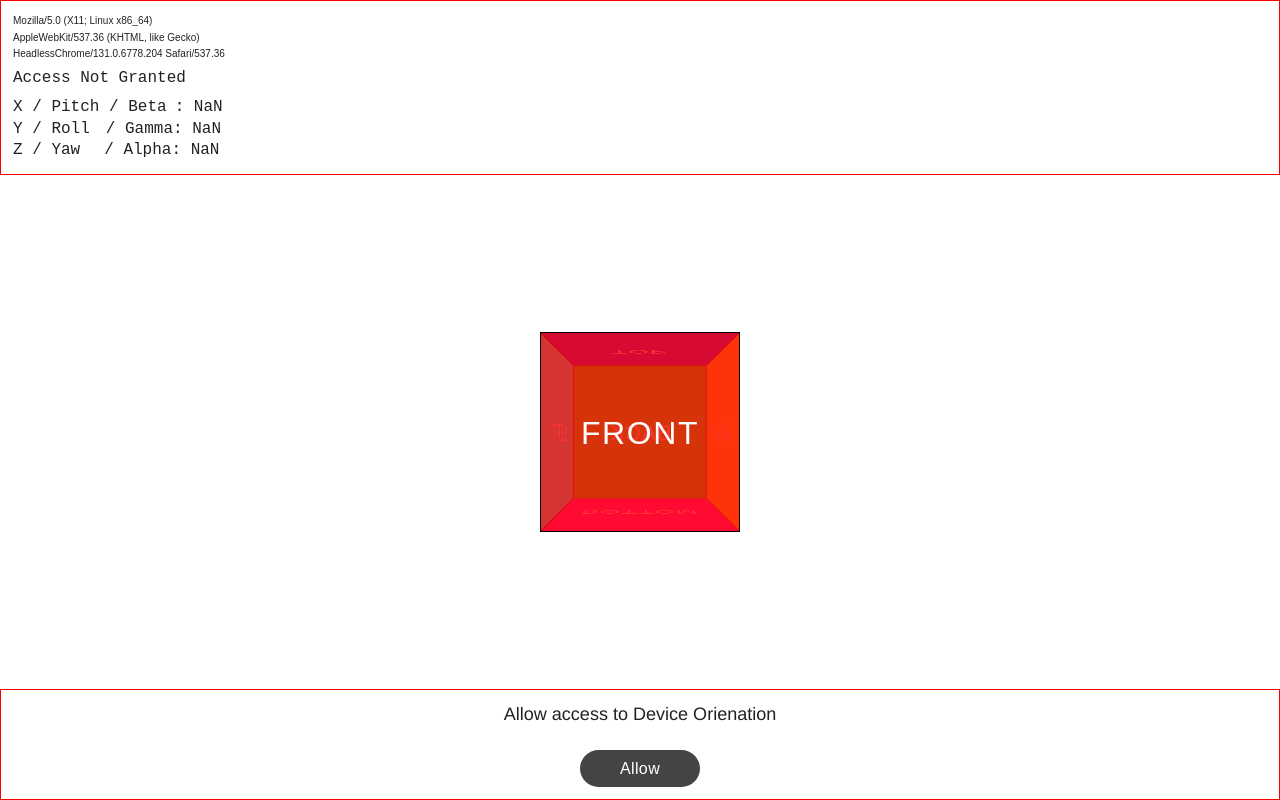
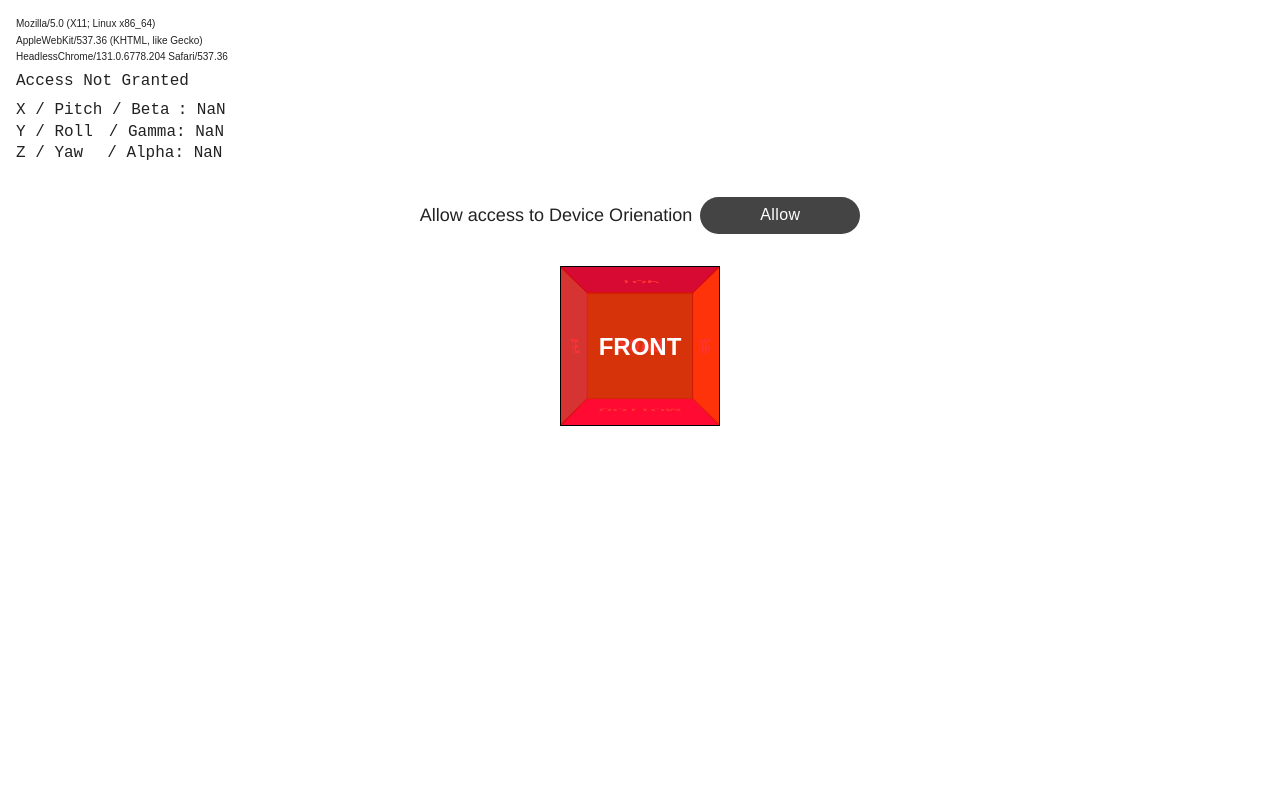
Before and after one commit to Tivo389/100_200809-device-orientation, a React (Create React App) app: page / in a window 1280 px wide. Built offline with nearby package versions, Linux system fonts and the light colour scheme.

Commit message:
200820 / 200816_rotateCube - Cube now rotates - Proceed to review code and sync coordinates better.

```diff
--- a/src/components/DeviceOrientation.js
+++ b/src/components/DeviceOrientation.js
@@ -5,7 +5,7 @@ class DeviceOrientation extends Component {
   // LIFECYCLE METHODS
   componentDidMount() {
     this.handleUserAgentString();
-    window.requestAnimationFrame(this.logCoordinates);
+    window.requestAnimationFrame(this.handleDeviceOrientation);
   }
   componentDidUpdate() {}
   componentWillUnmount() {}
@@ -28,17 +28,6 @@ class DeviceOrientation extends Component {
             Z / Yaw&ensp;&ensp;&ensp;/ Alpha: <span className="coordinatesZ">–</span>
           </p>
         </div>
-        {/* 3D BOX */}
-        <div class="cubeContainer">
-          <div class="cube">
-            <div class="cube__face cube__face--front">front</div>
-            <div class="cube__face cube__face--back">back</div>
-            <div class="cube__face cube__face--right">right</div>
-            <div class="cube__face cube__face--left">left</div>
-            <div class="cube__face cube__face--top">top</div>
-            <div class="cube__face cube__face--bottom">bottom</div>
-          </div>
-        </div>
         {/* ACTIVATION SECTION */}
         <div className="activationContainer">
           <p>Allow access to Device Orienation</p>
@@ -48,16 +37,29 @@ class DeviceOrientation extends Component {
               Allow
           </div>
         </div>
+        {/* 3D BOX */}
+        <div className="cubeContainer">
+          <div className="cube">
+            <div className="cubeFace cubeFaceFront">front</div>
+            <div className="cubeFace cubeFaceBack">back</div>
+            <div className="cubeFace cubeFaceRight">right</div>
+            <div className="cubeFace cubeFaceLeft">left</div>
+            <div className="cubeFace cubeFaceTop">top</div>
+            <div className="cubeFace cubeFaceBottom">bottom</div>
+          </div>
+        </div>
       </div>
     );
   }
 
   // FUNCTION: BASIC EXPLANATION HERE
-  // - Display the user string with better line-breaks.
-  handleUserAgentString = () => {
-    const target = document.querySelector('.userAgent');
-    const content = navigator.userAgent.replace(/[)]\s/g, ')<br>');
-    target.insertAdjacentHTML('afterbegin', content);
+  // -
+  applyCoordinatesToCube = (xValue, yValue, zValue) => {
+    console.log(`xValue: ${xValue}`);
+    console.log(`yValue: ${yValue}`);
+    console.log(`zValue: ${zValue}`);
+    let domCube =  document.querySelector('.cube');
+    domCube.style.transform = `translateZ(-100px) rotateX(${xValue}deg) rotateY(${yValue}deg) rotateZ(${zValue}deg)`;
   };
   // - On button click determine the device type and return a response
   handleButtonClick = () => {
@@ -66,18 +68,37 @@ class DeviceOrientation extends Component {
     if (iOSDevice && likelyToBeMobileDevice) {
       DeviceOrientationEvent.requestPermission().then(permissionState => {
         if (permissionState === 'granted') {
-          window.addEventListener('deviceorientation', throttle(this.logCoordinates, 500), true);
+          window.addEventListener('deviceorientation', throttle(this.handleDeviceOrientation, 10), true);
         }
       })
       .catch(console.error);
       this.updateDeviceStatus('Access Granted');
     } else if (likelyToBeMobileDevice) {
-      window.addEventListener('deviceorientation', throttle(this.logCoordinates, 500), true);
+      window.addEventListener('deviceorientation', throttle(this.handleDeviceOrientation, 10), true);
       this.updateDeviceStatus('Access Granted');
     } else {
       this.updateDeviceStatus("Access Not Granted<br>This doesn't seem like a mobile device");
     }
   }
+  // - Handle device orientation effect
+  handleDeviceOrientation = (e) => {
+    let domCoordinateX = document.querySelector('.coordinatesX');
+    let domCoordinateY = document.querySelector('.coordinatesY');
+    let domCoordinateZ = document.querySelector('.coordinatesZ');
+    let domCoordinateXValue = this.returnRoundedCoordinate(e.beta);
+    let domCoordinateYValue = this.returnRoundedCoordinate(e.gamma);
+    let domCoordinateZValue = this.returnRoundedCoordinate(e.alpha);
+    domCoordinateX.innerHTML = domCoordinateXValue;
+    domCoordinateY.innerHTML = domCoordinateYValue;
+    domCoordinateZ.innerHTML = domCoordinateZValue;
+    this.applyCoordinatesToCube(domCoordinateXValue, domCoordinateYValue, domCoordinateZValue);
+  };
+  // - Display the user string with better line-breaks.
+  handleUserAgentString = () => {
+    const target = document.querySelector('.userAgent');
+    const content = navigator.userAgent.replace(/[)]\s/g, ')<br>');
+    target.insertAdjacentHTML('afterbegin', content);
+  };
   // - Define the iOSDevice Variable with this function
   iOSDeviceDefine = () => {
     if (typeof DeviceOrientationEvent === 'undefined') {
@@ -86,16 +107,14 @@ class DeviceOrientation extends Component {
       return typeof DeviceOrientationEvent.requestPermission === 'function';
     };
   }
+  // - Return coordinate rounded to 2 decimal points.
+  returnRoundedCoordinate = (axisType) => {
+    return Math.round((axisType + Number.EPSILON) * 100) / 100;
+  };
   // - Update the device status
   updateDeviceStatus = (string) => {
     document.querySelector('.deviceOrientationAccess').innerHTML = string;
   };
-  // Display the coordinates
-  logCoordinates = (e) => {
-    document.querySelector('.coordinatesX').innerHTML = Math.round((e.beta + Number.EPSILON) * 100) / 100;
-    document.querySelector('.coordinatesY').innerHTML = Math.round((e.gamma + Number.EPSILON) * 100) / 100;
-    document.querySelector('.coordinatesZ').innerHTML = Math.round((e.alpha + Number.EPSILON) * 100) / 100;
-  };
 }
 
 export default DeviceOrientation;
--- a/src/css/stylesheet.css
+++ b/src/css/stylesheet.css
@@ -384,37 +384,35 @@ a {
 
 .activationContainer {
   align-items: center;
-  border: 1px solid red;
   display: flex;
-  flex-direction: column;
+  flex-direction: row;
   justify-content: center;
-  padding: 12px; }
-  .activationContainer p {
-    margin-bottom: 24px; }
+  padding: 16px;
+  text-align: left; }
 
 .activationButton {
+  align-items: center;
+  background: #444444;
+  border-radius: 999px;
+  color: #FFFFFF;
+  cursor: pointer;
+  display: flex;
+  flex: 1 0 auto;
+  font-family: sans-serif;
+  font-size: 16px;
+  font-size: 16px;
+  font-weight: lighter;
+  justify-content: center;
+  letter-spacing: 0.025em;
   line-height: 1;
-  cursor: pointer;
-  background: #444444;
+  margin: 0 0 0 8px;
+  max-width: 160px;
+  min-width: 120px;
   padding: 0.65em;
-  font-size: 16px;
-  display: flex;
-  min-width: 120px;
-  width: 120px;
-  max-width: 160px;
-  flex: 1 0 auto;
-  justify-content: center;
-  align-items: center;
-  border-radius: 999px;
-  font-family: sans-serif;
-  color: #FFFFFF;
-  font-weight: lighter;
-  letter-spacing: 0.025em;
-  font-size: 16px; }
+  width: 120px; }
 
 .deviceStatus {
-  padding: 12px;
-  border: 1px solid red; }
+  padding: 16px; }
   .deviceStatus p {
     text-align: left;
     font-weight: lighter; }
@@ -434,85 +432,67 @@ a {
     line-height: 1.65; }
 
 .cubeContainer {
-  width: 100vw;
-  height: 100vw;
+  align-items: center;
   display: flex;
+  height: auto;
   justify-content: center;
-  align-items: center;
-  perspective: 400px; }
+  padding: 16px;
+  perspective: 320px;
+  width: 100vw; }
 
 .cube {
-  width: 200px;
-  height: 200px;
+  width: 160px;
+  height: 160px;
   position: relative;
   transform-style: preserve-3d;
-  transform: translateZ(-100px);
-  transition: transform 1s; }
+  transform: translateZ(-80px);
+  transition: transform 0s; }
 
-.cube.show-front {
-  transform: translateZ(-100px) rotateY(0deg); }
-
-.cube.show-right {
-  transform: translateZ(-100px) rotateY(-90deg); }
-
-.cube.show-back {
-  transform: translateZ(-100px) rotateY(-180deg); }
-
-.cube.show-left {
-  transform: translateZ(-100px) rotateY(90deg); }
-
-.cube.show-top {
-  transform: translateZ(-100px) rotateX(-90deg); }
-
-.cube.show-bottom {
-  transform: translateZ(-100px) rotateX(90deg); }
-
-.cube__face {
+.cubeFace {
   position: absolute;
-  width: 200px;
-  height: 200px;
+  width: 160px;
+  height: 160px;
   border: 1px solid black;
-  line-height: 200px;
-  font-size: 32px;
-  font-weight: lighter;
-  letter-spacing: 0.05em;
+  line-height: 160px;
+  font-size: 24px;
+  font-weight: bolder;
   font-family: sans-serif;
   text-transform: uppercase;
   color: white;
   text-align: center; }
 
-.cube__face--front {
+.cubeFaceFront {
   background: rgba(255, 0, 0, 0.8); }
 
-.cube__face--right {
+.cubeFaceRight {
   background: rgba(255, 255, 0, 0.8); }
 
-.cube__face--back {
+.cubeFaceBack {
   background: rgba(0, 255, 0, 0.8); }
 
-.cube__face--left {
+.cubeFaceLeft {
   background: rgba(0, 255, 255, 0.8); }
 
-.cube__face--top {
+.cubeFaceTop {
   background: rgba(0, 0, 255, 0.8); }
 
-.cube__face--bottom {
+.cubeFaceBottom {
   background: rgba(255, 0, 255, 0.8); }
 
-.cube__face--front {
-  transform: rotateY(0deg) translateZ(100px); }
+.cubeFaceFront {
+  transform: rotateY(0deg) translateZ(80px); }
 
-.cube__face--right {
-  transform: rotateY(90deg) translateZ(100px); }
+.cubeFaceRight {
+  transform: rotateY(90deg) translateZ(80px); }
 
-.cube__face--back {
-  transform: rotateY(180deg) translateZ(100px); }
+.cubeFaceBack {
+  transform: rotateY(180deg) translateZ(80px); }
 
-.cube__face--left {
-  transform: rotateY(-90deg) translateZ(100px); }
+.cubeFaceLeft {
+  transform: rotateY(-90deg) translateZ(80px); }
 
-.cube__face--top {
-  transform: rotateX(90deg) translateZ(100px); }
+.cubeFaceTop {
+  transform: rotateX(90deg) translateZ(80px); }
 
-.cube__face--bottom {
-  transform: rotateX(-90deg) translateZ(100px); }
+.cubeFaceBottom {
+  transform: rotateX(-90deg) translateZ(80px); }
--- a/src/css/stylesheet.scss
+++ b/src/css/stylesheet.scss
@@ -21,38 +21,35 @@
 }
 .activationContainer {
   align-items: center;
-  border: 1px solid red;
   display: flex;
-  flex-direction: column;
+  flex-direction: row;
   justify-content: center;
-  padding: 12px;
-  & p {
-    margin-bottom: 24px;
-  }
+  padding: 16px;
+  text-align: left;
 }
 .activationButton {
+  align-items: center;
+  background: #444444;
+  border-radius: 999px;
+  color: #FFFFFF;
+  cursor: pointer;
+  display: flex;
+  flex: 1 0 auto;
+  font-family: sans-serif;
+  font-size: 16px;
+  font-size: 16px;
+  font-weight: lighter;
+  justify-content: center;
+  letter-spacing: 0.025em;
   line-height: 1;
-  cursor: pointer;
-  background: #444444;
+  margin: 0 0 0 8px;
+  max-width: 160px;
+  min-width: 120px;
   padding: 0.65em;
-  font-size: 16px;
-  display: flex;
-  min-width: 120px;
   width: 120px;
-  max-width: 160px;
-  flex: 1 0 auto;
-  justify-content: center;
-  align-items: center;
-  border-radius: 999px;
-  font-family: sans-serif;
-  color: #FFFFFF;
-  font-weight: lighter;
-  letter-spacing: 0.025em;
-  font-size: 16px;
 }
 .deviceStatus {
-  padding: 12px;
-  border: 1px solid red;
+  padding: 16px;
   & p {
     text-align: left;
     font-weight: lighter;
@@ -76,88 +73,69 @@
     line-height: 1.65;
   }
 }
-
 .cubeContainer {
+  align-items: center;
+  display: flex;
+  height: auto;
+  justify-content: center;
+  padding: 16px;
+  perspective: 320px;
   width: 100vw;
-  height: 100vw;
-  display: flex;
-  justify-content: center;
-  align-items: center;
-  perspective: 400px;
 }
 .cube {
-  width: 200px;
-  height: 200px;
+  width: 160px;
+  height: 160px;
   position: relative;
   transform-style: preserve-3d;
-  transform: translateZ(-100px);
-  transition: transform 1s;
+  transform: translateZ(-80px);
+  transition: transform 0s;
 }
-.cube.show-front {
-  transform: translateZ(-100px) rotateY(   0deg);
-}
-.cube.show-right {
-  transform: translateZ(-100px) rotateY( -90deg);
-}
-.cube.show-back  {
-  transform: translateZ(-100px) rotateY(-180deg);
-}
-.cube.show-left {
-  transform: translateZ(-100px) rotateY(  90deg);
-}
-.cube.show-top {
-  transform: translateZ(-100px) rotateX( -90deg);
-}
-.cube.show-bottom {
-  transform: translateZ(-100px) rotateX(  90deg);
-}
-.cube__face {
+.cubeFace {
   position: absolute;
-  width: 200px;
-  height: 200px;
+  width: 160px;
+  height: 160px;
   border: 1px solid black;
-  line-height: 200px;
-  font-size: 32px;
-  font-weight: lighter;
-  letter-spacing: 0.05em;
+  line-height: 160px;
+  font-size: 24px;
+  font-weight: bolder;
   font-family: sans-serif;
   text-transform: uppercase;
   color: white;
   text-align: center;
 }
-.cube__face--front {
+.cubeFaceFront {
   background: hsla(0, 100%, 50%, 0.8);
 }
-.cube__face--right {
+.cubeFaceRight {
   background: hsla(60, 100%, 50%, 0.8);
 }
-.cube__face--back {
+.cubeFaceBack {
   background: hsla(120, 100%, 50%, 0.8);
 }
-.cube__face--left {
+.cubeFaceLeft {
   background: hsla(180, 100%, 50%, 0.8);
 }
-.cube__face--top {
+.cubeFaceTop {
   background: hsla(240, 100%, 50%, 0.8);
 }
-.cube__face--bottom {
+.cubeFaceBottom {
   background: hsla(300, 100%, 50%, 0.8);
 }
-.cube__face--front {
-  transform: rotateY(0deg) translateZ(100px);
+.cubeFaceFront {
+  transform: rotateY(0deg) translateZ(80px);
 }
-.cube__face--right {
-  transform: rotateY(90deg) translateZ(100px);
+.cubeFaceRight {
+  transform: rotateY(90deg) translateZ(80px);
 }
-.cube__face--back {
-  transform: rotateY(180deg) translateZ(100px);
+.cubeFaceBack {
+  transform: rotateY(180deg) translateZ(80px);
 }
-.cube__face--left {
-  transform: rotateY(-90deg) translateZ(100px);
+.cubeFaceLeft {
+  transform: rotateY(-90deg) translateZ(80px);
 }
-.cube__face--top {
-  transform: rotateX( 90deg) translateZ(100px);
+.cubeFaceTop {
+  transform: rotateX( 90deg) translateZ(80px);
 }
-.cube__face--bottom {
-  transform: rotateX(-90deg) translateZ(100px);
+.cubeFaceBottom {
+  transform: rotateX(-90deg) translateZ(80px);
 }
```
